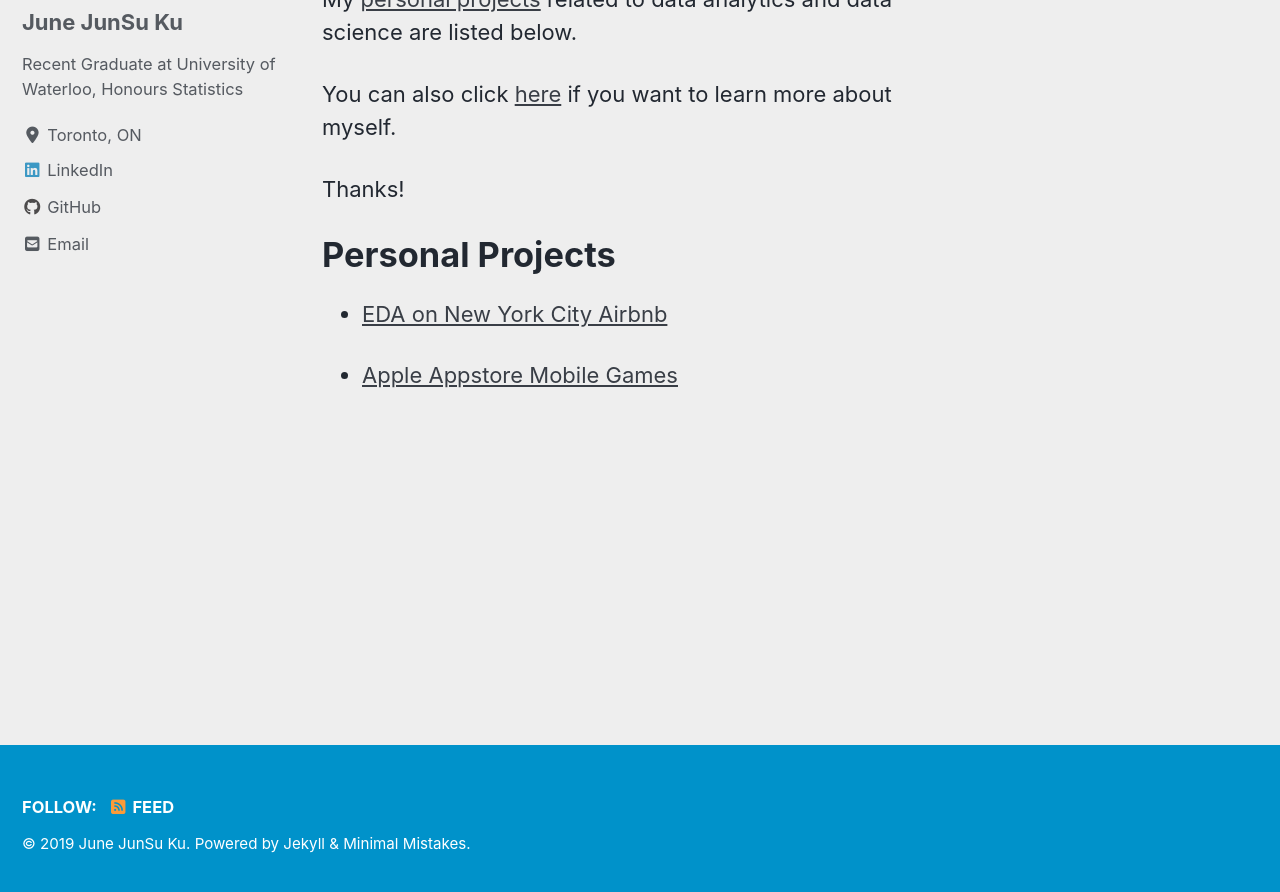
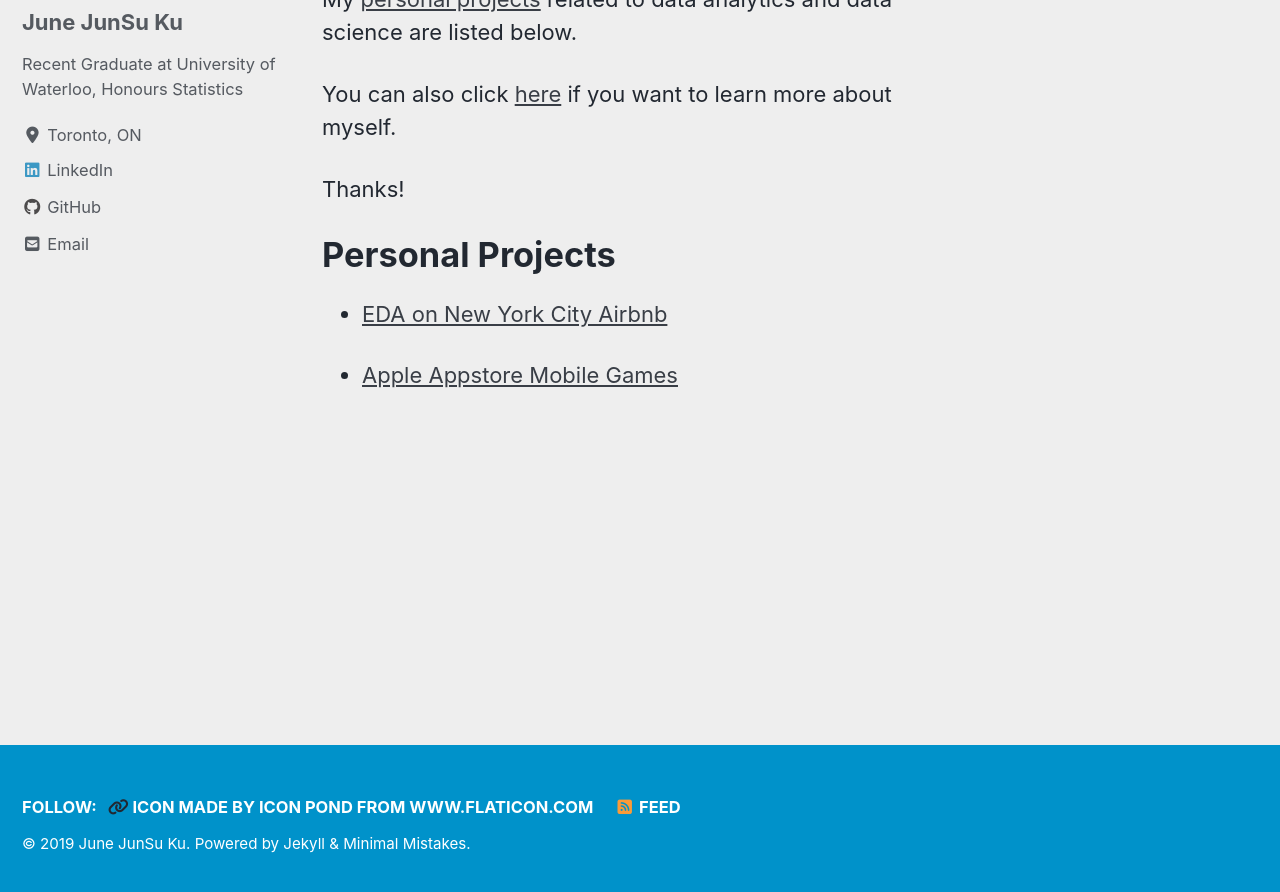
Before and after one commit to junsu-ku/junsu-ku.github.io, a Jekyll site: the page built from index.md, in a window 1280 px wide and 900 px high, scrolled down 492 px. Shown: the top 892 px of the window. Built offline with Jekyll 4.4.1, drawn with Linux system fonts in a browser that asks for light colours; cached includes are drawn as plain includes; nearby versions of some CDN libraries.

Commit message:
footer modified

```diff
--- a/_config.yml
+++ b/_config.yml
@@ -25,7 +25,7 @@ url                      : # the base hostname & protocol for your site e.g. "ht
 baseurl                  : # the subpath of your site, e.g. "/blog"
 repository               : # GitHub username/repo-name e.g. "mmistakes/minimal-mistakes"
 teaser                   : # path of fallback teaser image, e.g. "/assets/images/500x300.png"
-logo                     : "/images/astronaut.png"
+logo                     : "/images/icon.png"
 masthead_title           : # overrides the website title displayed in the masthead, use " " for no title
 # breadcrumbs            : false # true, false (default)
 words_per_minute         : 200
@@ -138,9 +138,9 @@ author:
 # Site Footer
 footer:
   links:
-    - label: "Twitter"
-      icon: "fab fa-fw fa-twitter-square"
-      # url:
+    - label: "Icon made by Icon Pond from www.flaticon.com"
+      icon:
+      url: "https://www.flaticon.com/authors/popcorns-arts"
     - label: "Facebook"
       icon: "fab fa-fw fa-facebook-square"
       # url:
```
Also changed, not shown: images/icon.png (added).
